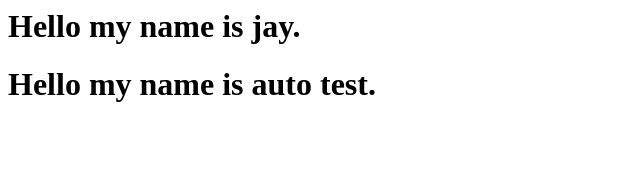
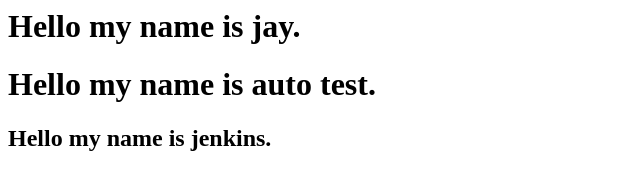
Before and after one commit to jayyy24/jenkins, a plain HTML site: page index.html in a window 1280 px wide. Shown: the whole page, without its empty margins (0-640 px from the left). Drawn offline with Linux system fonts and the light colour scheme.

Commit message:
From new server

```diff
--- a/index.html
+++ b/index.html
@@ -1,2 +1,3 @@
 <h1> Hello my name is jay. <h1>
 <h1> Hello my name is auto test. <h1>
+<h2> Hello my name is jenkins. <h2>
```
